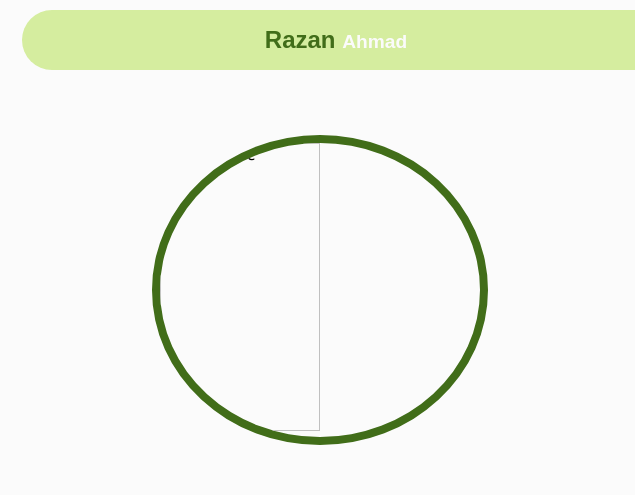
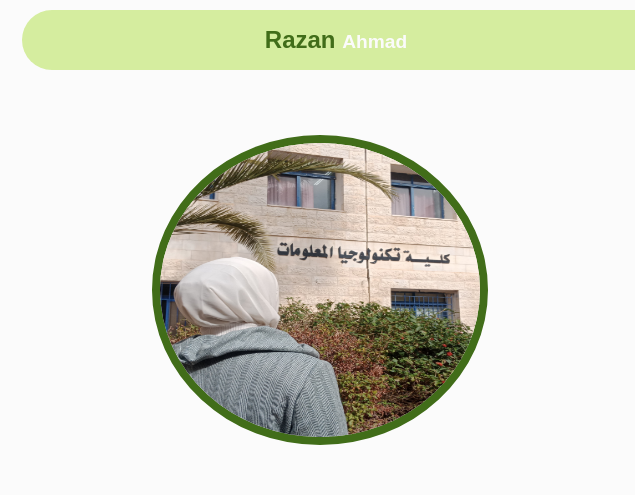
Before and after one commit to RazanAhmad7/Portfolio-Project, a plain HTML site: page index.html in a window 1280 px wide. Shown: the top 495 px of the page, 0-635 px from the left. Drawn offline with Linux system fonts and the light colour scheme; the site is published under a folder, as on GitHub Pages, so addresses that start at the root find nothing; a web font is replaced by a local one.

Commit message:
new commit

```diff
--- a/index.html
+++ b/index.html
@@ -28,7 +28,7 @@
 
     <section class="About" id="AboutMe">
         <div class="left">
-            <img src="/assets/Razan.jpg" alt="Profile Pic" class="profile-pic">
+            <img src="assets/Razan.jpg" alt="Profile Pic" class="profile-pic">
         </div>
         <div class="right">
             <div class="social">
```
